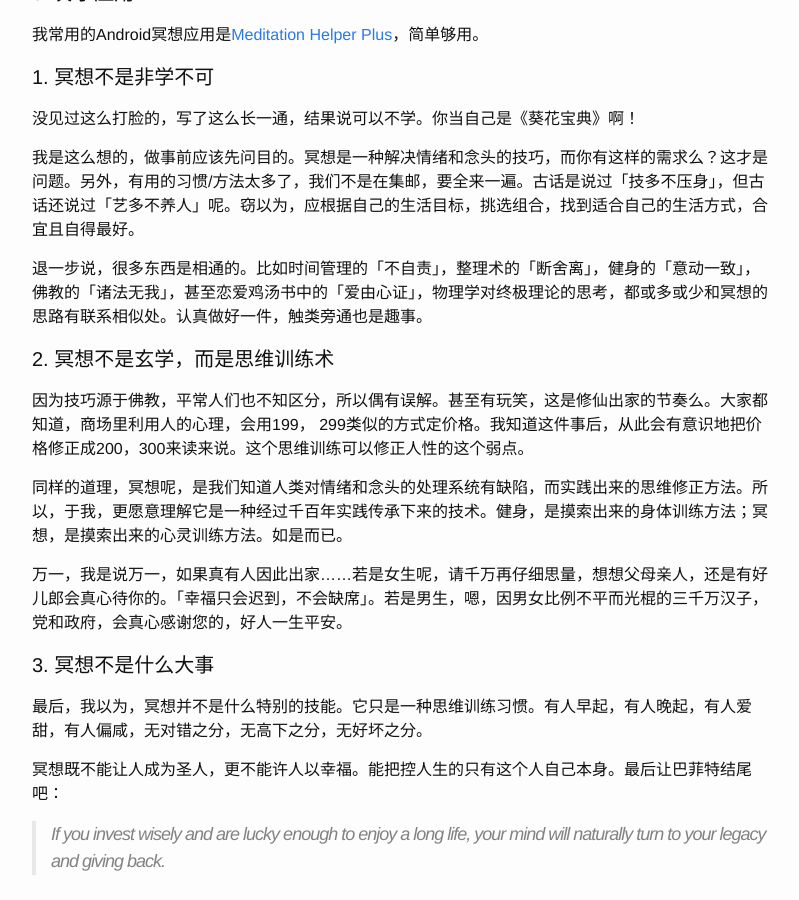
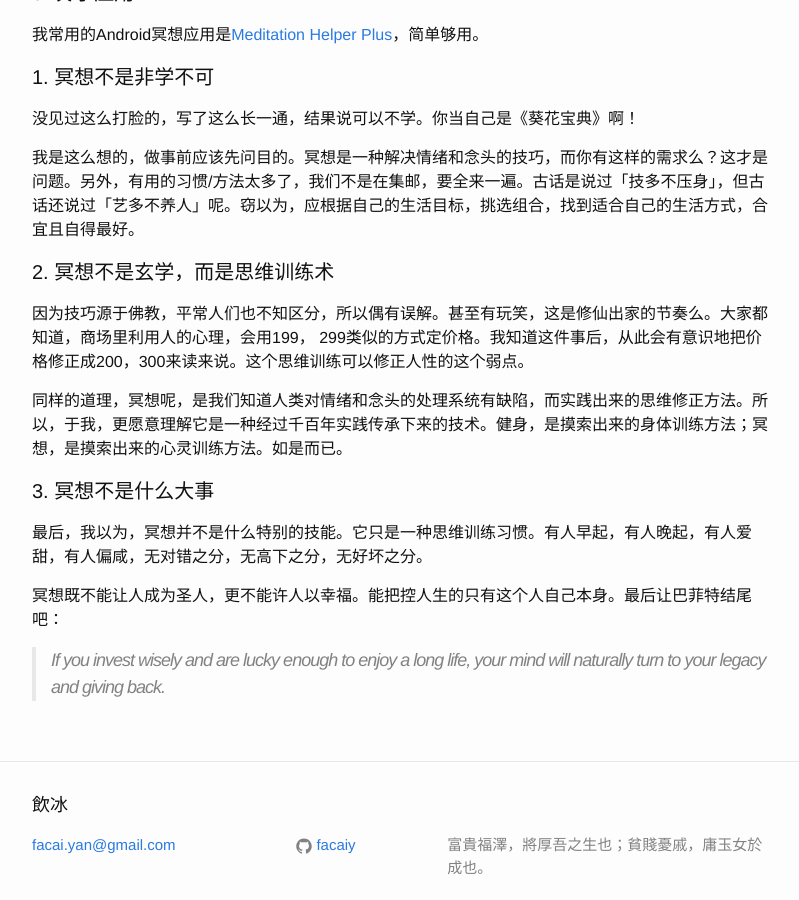
Before and after one commit to facaiy/facaiy.github.io, a Jekyll site: the page built from _posts/2017-05-13-冥想整理.md, in a window 1280 px wide and 900 px high, scrolled down 4266 px. Shown: the whole window, without its empty margins (238-1037 px from the left). Built offline with Jekyll 4.4.1, drawn with Linux system fonts in a browser that asks for light colours; comment, search, counter and statistics services are not loaded.

Commit message:
修订部份文章无用之言

```diff
--- a/_posts/2017-05-13-冥想整理.md
+++ b/_posts/2017-05-13-冥想整理.md
@@ -138,14 +138,12 @@ update: 2018-02-17
 
 我是这么想的，做事前应该先问目的。冥想是一种解决情绪和念头的技巧，而你有这样的需求么？这才是问题。另外，有用的习惯/方法太多了，我们不是在集邮，要全来一遍。古话是说过「技多不压身」，但古话还说过「艺多不养人」呢。窃以为，应根据自己的生活目标，挑选组合，找到适合自己的生活方式，合宜且自得最好。
 
-退一步说，很多东西是相通的。比如时间管理的「不自责」，整理术的「断舍离」，健身的「意动一致」，佛教的「诸法无我」，甚至恋爱鸡汤书中的「爱由心证」，物理学对终极理论的思考，都或多或少和冥想的思路有联系相似处。认真做好一件，触类旁通也是趣事。
 
 #### 2. 冥想不是玄学，而是思维训练术
 因为技巧源于佛教，平常人们也不知区分，所以偶有误解。甚至有玩笑，这是修仙出家的节奏么。大家都知道，商场里利用人的心理，会用199， 299类似的方式定价格。我知道这件事后，从此会有意识地把价格修正成200，300来读来说。这个思维训练可以修正人性的这个弱点。
 
 同样的道理，冥想呢，是我们知道人类对情绪和念头的处理系统有缺陷，而实践出来的思维修正方法。所以，于我，更愿意理解它是一种经过千百年实践传承下来的技术。健身，是摸索出来的身体训练方法；冥想，是摸索出来的心灵训练方法。如是而已。
 
-万一，我是说万一，如果真有人因此出家……若是女生呢，请千万再仔细思量，想想父母亲人，还是有好儿郎会真心待你的。「幸福只会迟到，不会缺席」。若是男生，嗯，因男女比例不平而光棍的三千万汉子，党和政府，会真心感谢您的，好人一生平安。
 
 #### 3. 冥想不是什么大事
 最后，我以为，冥想并不是什么特别的技能。它只是一种思维训练习惯。有人早起，有人晚起，有人爱甜，有人偏咸，无对错之分，无高下之分，无好坏之分。
```
Also changed, not shown: _posts/2016-10-15-时间管理经验总结.md (+1 -1 lines).
